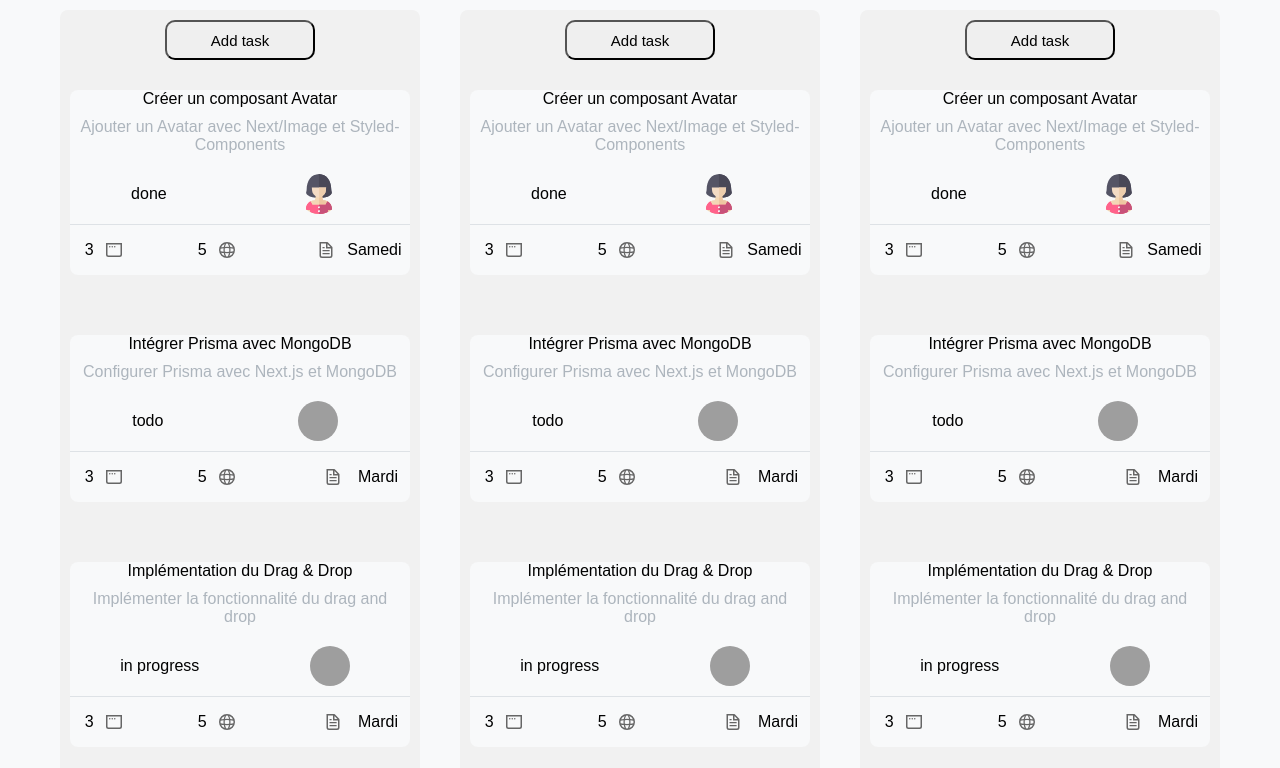
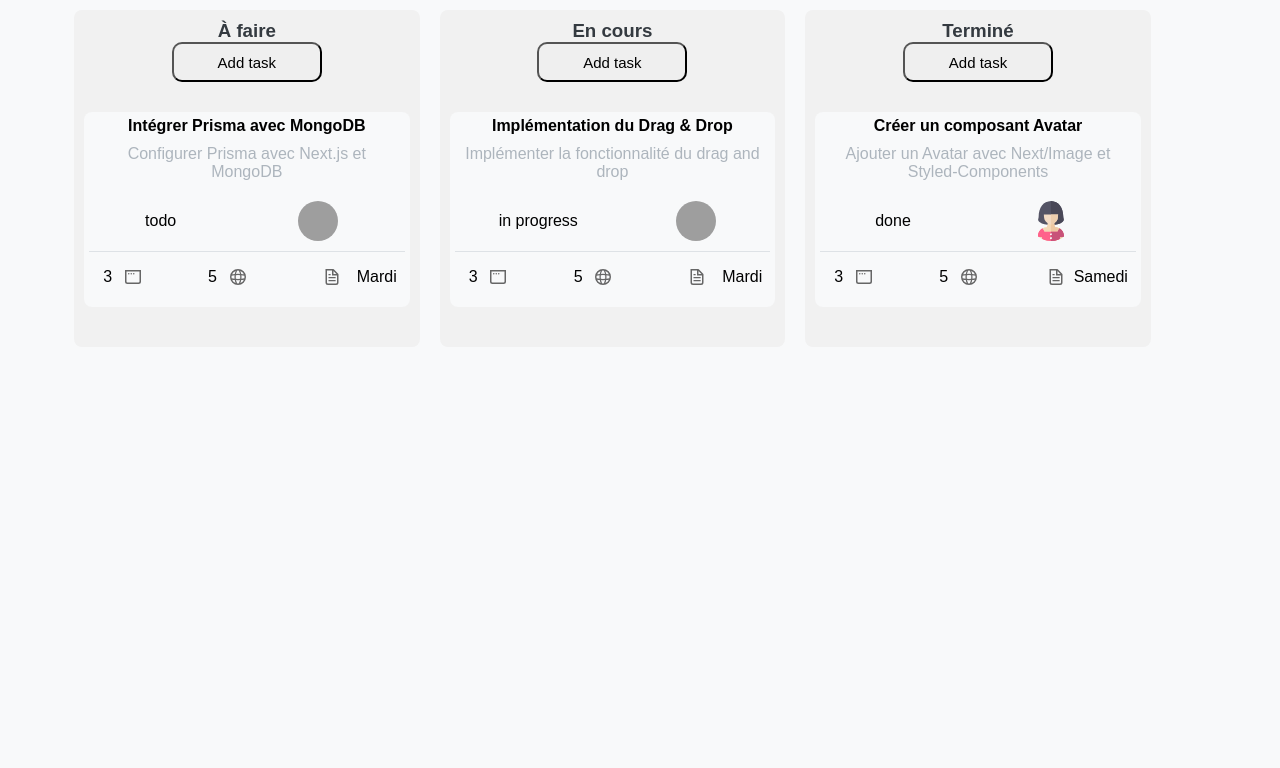
Before and after one commit to Luco06/Kanban, a Next.js app: page / in a window 1280 px wide. Shown: the top 768 px of the page. Built offline with nearby package versions, Linux system fonts and the light colour scheme; grey boxes are pictures that could not be loaded.

Commit message:
Ajout de la function drag and drop

```diff
--- a/src/app/components/Bord.tsx
+++ b/src/app/components/Bord.tsx
@@ -1,24 +1,90 @@
+"use client";
+import { useState, useEffect } from "react";
+import { DndContext, DragEndEvent } from "@dnd-kit/core";
+import Column from "./Column";
 import styled from "styled-components";
-import Column from "./Column";
 
 const BoardContainer = styled.div`
   display: flex;
-  justify-content: center;
-  gap: 20px;
-  width: 100%;
-  max-width: 1200px;
+  width: 90%;
   margin: auto;
-  overflow: hidden;
 `;
 
+interface TaskType {
+  id: string;
+  title: string;
+  description: string;
+  status: "todo" | "in progress" | "done";
+  assigneeId: string;
+  date: string;
+}
 
-const Board: React.FC= () => {
+interface User {
+  id: string;
+  name: string;
+  avatar: string;
+}
+
+const Board: React.FC = () => {
+  const [tasks, setTasks] = useState<TaskType[]>([]);
+  const [users, setUsers] = useState<User[]>([]);
+
+  useEffect(() => {
+    const fetchData = async () => {
+      try {
+        const [tasksRes, usersRes] = await Promise.all([
+          fetch("/api/tasks"),
+          fetch("/api/users"),
+        ]);
+        const tasksData = await tasksRes.json();
+        const usersData = await usersRes.json();
+
+        setTasks(tasksData);
+        setUsers(usersData);
+      } catch (error) {
+        console.error("Erreur lors du chargement des données :", error);
+      }
+    };
+
+    fetchData();
+  }, []);
+
+// Gestion du drag and drop
+const onDragEnd = (event: DragEndEvent) => {
+  const { active, over } = event;
+
+  if (!over || !active) return; // Vérifie si le drop est valide
+
+  const taskId = active.id.toString();
+
+  // Mapper l'ID de la colonne à un statut
+  const newStatusMap: Record<string, "todo" | "in progress" | "done"> = {
+    todo: "todo",
+    "in progress": "in progress",
+    done: "done",
+  };
+
+  const newStatus = newStatusMap[over.id.toString()];
+
+  // Vérifiez si newStatus est défini avant de mettre à jour les tâches
+  if (newStatus) {
+    setTasks((prevTasks) =>
+      prevTasks.map((task) =>
+        task.id === taskId ? { ...task, status: newStatus } : task
+      )
+    );
+  }
+};
+
+
   return (
-    <BoardContainer>
-        <Column/>
-        <Column/>
-        <Column/>
-    </BoardContainer>
+    <DndContext onDragEnd={onDragEnd}>
+      <BoardContainer>
+      <Column id="todo" name="À faire" tasks={tasks.filter((t) => t.status === "todo")} users={users} />
+      <Column id="in progress" name="En cours" tasks={tasks.filter((t) => t.status === "in progress")} users={users} />
+      <Column id="done" name="Terminé" tasks={tasks.filter((t) => t.status === "done")} users={users} />
+      </BoardContainer>
+    </DndContext>
   );
 };
 
--- a/src/app/components/Column.tsx
+++ b/src/app/components/Column.tsx
@@ -1,17 +1,17 @@
-"use client"
+"use client";
 import styled from "styled-components";
 import Task from "./Task";
-import {  useState } from "react";
 import Button from "./Button";
+import { useDroppable } from "@dnd-kit/core";
 
 const ColumnContainer = styled.div`
-display:flex;
-align-items:center;
-flex-direction:column;
+  display: flex;
+  align-items: center;
+  flex-direction: column;
   background: #f1f1f1;
   padding: 10px;
   border-radius: ${({ theme }) => theme.borderRadius};
-  width:30%;
+  width: 30%;
   margin: 10px;
 `;
 
@@ -19,21 +19,33 @@ interface TaskType {
   id: string;
   title: string;
   description: string;
-    status: string;
+  status: "todo" | "in progress" | "done";
   assigneeId: string;
   date: string;
 }
 
-const Column: React.FC = () => {
-    const [tasks, setTasks] = useState<TaskType[]>([])
+interface User {
+  id: string;
+  name: string;
+  avatar: string;
+}
 
-    const handleTasksFetched = (fetchedTasks: TaskType[]) => {
-        setTasks(fetchedTasks);
-      };
+interface ColumnProps {
+  id: string;
+  name: string;
+  tasks: TaskType[];
+  users: User[];
+}
+
+const Column: React.FC<ColumnProps> = ({id, name, tasks, users }) => {
+  const { setNodeRef } = useDroppable({ id });
   return (
-      <ColumnContainer>
-      <Button title="Add task" onClick={()=>console.log("addTask")}/>
-      <Task onTasksFetched={handleTasksFetched} />
+<ColumnContainer ref={setNodeRef}>
+      <h3>{name}</h3>
+      <Button title="Add task" onClick={() => console.log("addTask")} />
+      {tasks.map((task) => (
+        <Task key={task.id} {...task} users={users} />
+      ))}
     </ColumnContainer>
   );
 };
--- a/src/app/components/Task.tsx
+++ b/src/app/components/Task.tsx
@@ -1,93 +1,62 @@
 "use client";
 import styled from "styled-components";
 import Avatar from "./Avatar";
-import { useEffect, useState } from "react";
 import Info from "./Info";
-
-
+import { useDraggable } from "@dnd-kit/core";
 
 const TaskContainer = styled.div`
-width:100%;
+  width: 100%;
   background: ${({ theme }) => theme.colors.Bordprimary};
   color: black;
   border-radius: ${({ theme }) => theme.borderRadius};
-margin:30px;
-  text-align:center;
-  display:flex;
+  margin: 30px;
+  text-align: center;
+  display: flex;
   flex-direction: column;
-  align-items:center;
+  align-items: center;
+  padding: 5px;
+  cursor:pointer;
+
 `;
+
 const TaskResume = styled.div`
-margin:10px;
-color:#ADB5BD;
-text-align:center;
-`
-interface Task {
+  margin: 10px;
+  color: #adb5bd;
+  text-align: center;
+`;
+
+interface TaskProps {
   id: string;
   title: string;
   description: string;
-  status: string;
+  status: "todo" | "in progress" | "done";
   assigneeId: string;
   date: string;
+  users: { id: string; name: string; avatar: string }[];
 }
 
-interface User {
-  id: string;
-  name: string;
-  avatar: string;
-}
+const Task: React.FC<TaskProps> = ({ id, title, description, status, assigneeId, date, users }) => {
+  const { attributes, listeners, setNodeRef, transform } = useDraggable({
+    id,
+  });
 
-const Task: React.FC<{ onTasksFetched: (tasks: Task[]) => void }> = ({ onTasksFetched }) => {
+  const style = transform ? { transform: `translate(${transform.x}px, ${transform.y}px)` } : {};
+  const assignee = users.find((user) => user.id === assigneeId);
 
-  const [taskList, setTaskList] = useState<Task[]>([]);
-  const [users, setUsers] = useState<User[]>([]);
-  const [loading, setLoading] = useState(true);
+  return (
+    <TaskContainer
+      ref={setNodeRef}
+      {...listeners}
+      {...attributes}
+      style={style} // Style pour le déplacement
 
-
-  useEffect(() => {
-    // Charger les données de l'API
-    const fetchData = async () => {
-      try {
-        const [tasksRes, usersRes] = await Promise.all([
-          fetch("/api/tasks"),
-          fetch("/api/users"),
-        ]);
-        const tasksData = await tasksRes.json();
-        const usersData = await usersRes.json();
-
-        setTaskList(tasksData);
-        setUsers(usersData);
-        onTasksFetched(tasksData)
-      } catch (error) {
-        console.error("Erreur lors du chargement des données :", error);
-      } finally {
-        setLoading(false);
-      }
-    };
-
-    fetchData();
-  }, []);
-
-  if (loading) {
-    return <p>Chargement...</p>;
-  }
-
-
-  return <>
-     {taskList.map((task) => {
-          const assignee = users.find((user) => user.id === task.assigneeId);
-          return (
-            <TaskContainer key={task.id}>
-              {task.title}
-              <TaskResume>{task.description}</TaskResume>
-              {assignee && (
-              <Avatar statut={task.status} img={assignee.avatar} alter={assignee.name}/>
-              )}
-              <Info date={task.date} lien="3" commentaire="5"/>
-            </TaskContainer>
-          );
-        })}
-  </>;
+    >
+      <h4>{title}</h4>
+      <TaskResume>{description}</TaskResume>
+      {assignee && <Avatar statut={status} img={assignee.avatar} alter={assignee.name} />}
+      <Info date={date} lien="3" commentaire="5" />
+    </TaskContainer>
+  );
 };
 
 export default Task;
```
Lines whose indentation alone changed are shown as unchanged.
